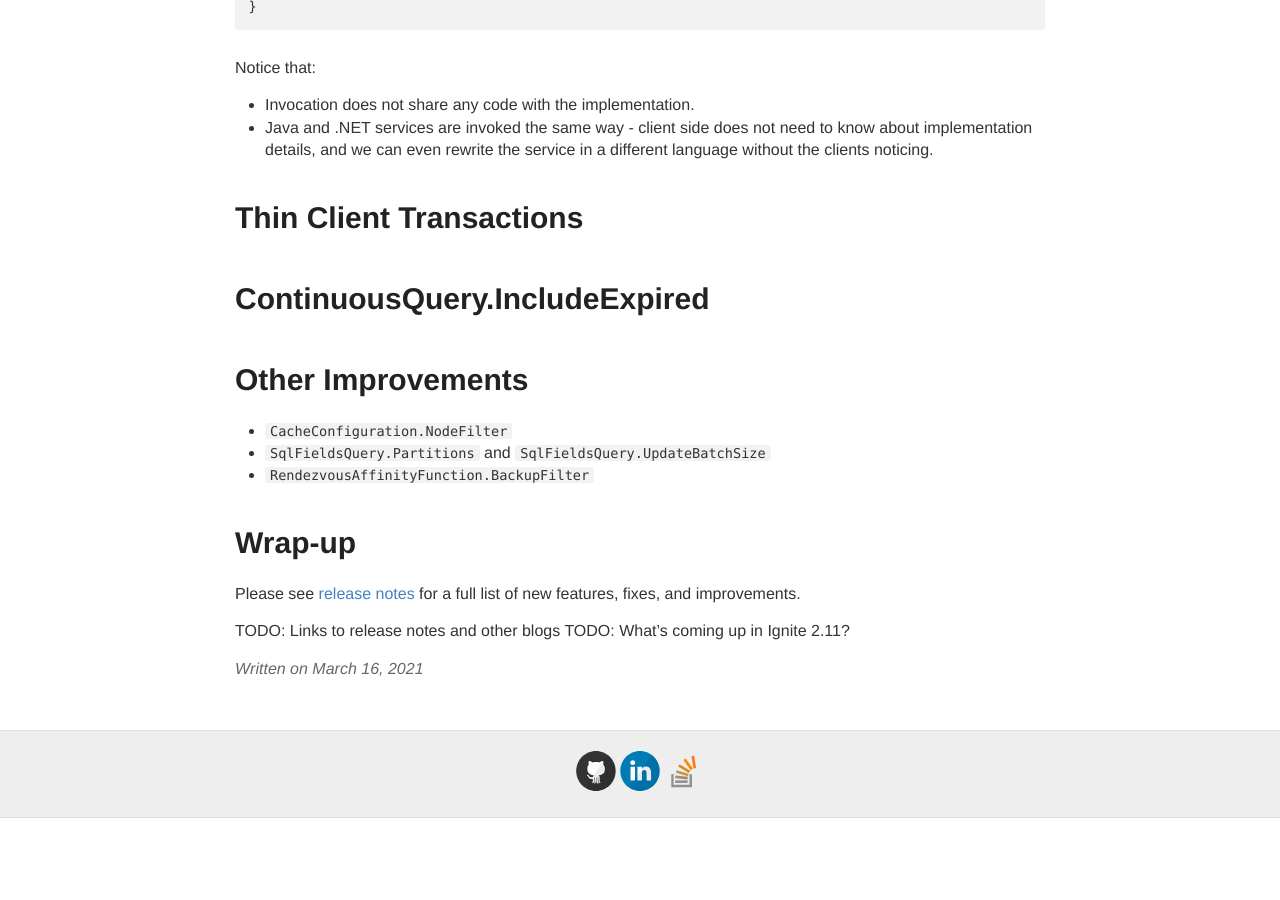
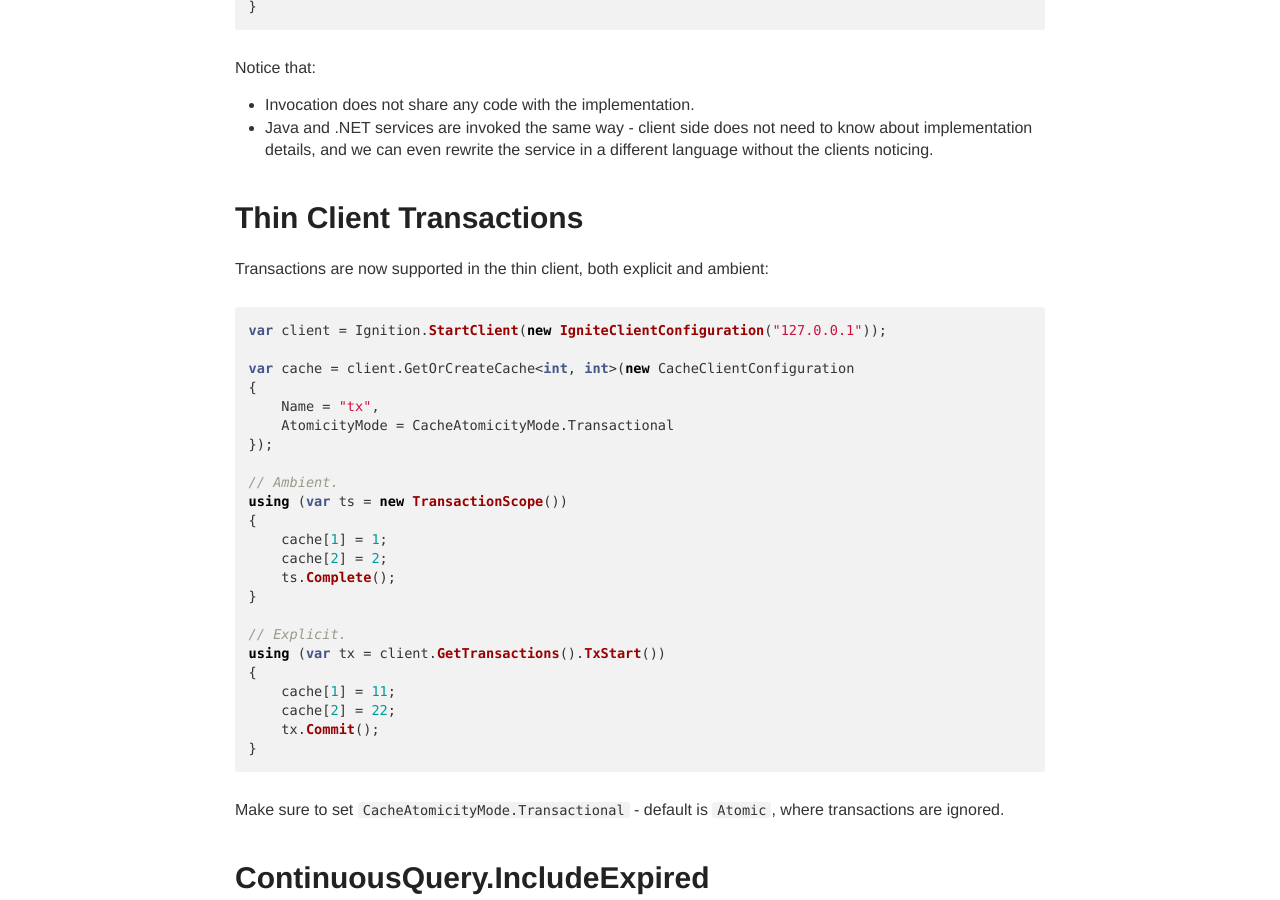
Before and after one commit to ptupitsyn/ptupitsyn.github.io, a Jekyll site: the page built from _posts/2021-03-16-Whats-New-In-Ignite-Net-2.10.md, in a window 1280 px wide and 900 px high, scrolled down 1385 px. Built offline with Jekyll 4.4.1, drawn with Linux system fonts in a browser that asks for light colours; comment, search, counter and statistics services are not loaded; before the commit the page ends 2203 px from its top, so only the background shows below that.

Commit message:
wip Ignite 2.10

````diff
--- a/_posts/2021-03-16-Whats-New-In-Ignite-Net-2.10.md
+++ b/_posts/2021-03-16-Whats-New-In-Ignite-Net-2.10.md
@@ -71,6 +71,36 @@ Notice that:
 
 # Thin Client Transactions
 
+Transactions are now supported in the thin client, both explicit and ambient:
+
+```cs
+var client = Ignition.StartClient(new IgniteClientConfiguration("127.0.0.1"));
+
+var cache = client.GetOrCreateCache<int, int>(new CacheClientConfiguration
+{
+    Name = "tx",
+    AtomicityMode = CacheAtomicityMode.Transactional
+});
+
+// Ambient.
+using (var ts = new TransactionScope())
+{
+    cache[1] = 1;
+    cache[2] = 2;
+    ts.Complete();
+}
+
+// Explicit.
+using (var tx = client.GetTransactions().TxStart())
+{
+    cache[1] = 11;
+    cache[2] = 22;
+    tx.Commit();
+}
+```
+
+Make sure to set `CacheAtomicityMode.Transactional` - default is `Atomic`, where transactions are ignored.
+
 
 # ContinuousQuery.IncludeExpired
 
````
